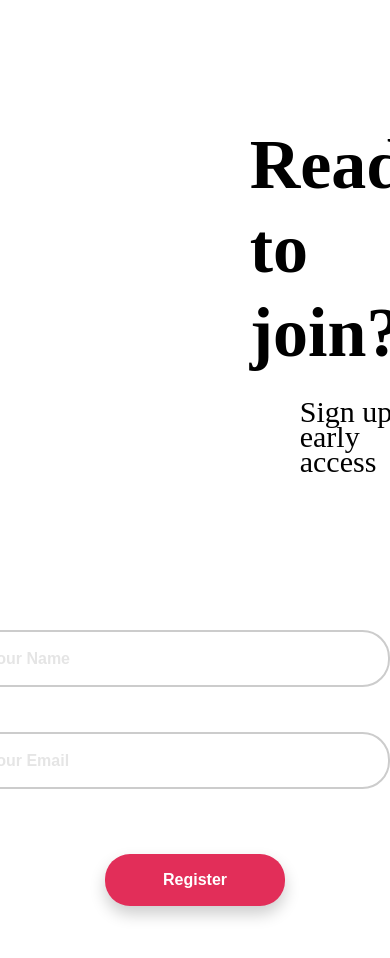
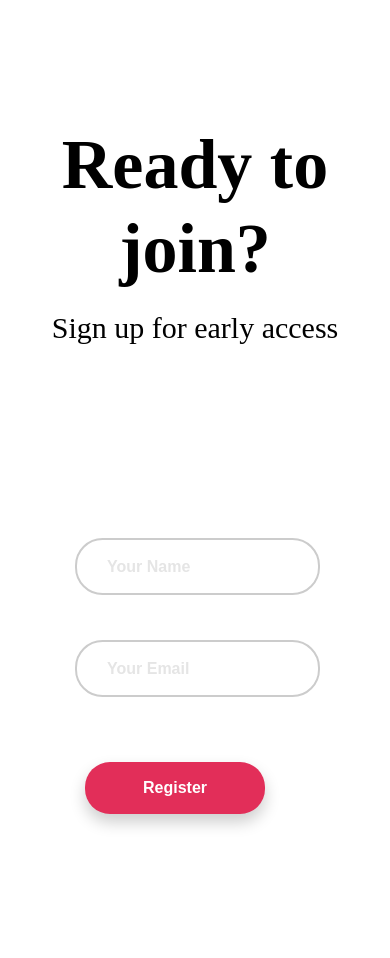
Before and after one commit to Imran122/mypay, a plain HTML site: page index.html in a window 390 px wide. Shown: the part 4720-5678 px from the top of the page. Drawn offline with Linux system fonts and the light colour scheme.

Commit message:
Fixed form

```diff
--- a/assets/css/templatemo-art-factory.css
+++ b/assets/css/templatemo-art-factory.css
@@ -1679,6 +1679,16 @@ input:-moz-placeholder { /* Firefox 18- */
     margin-right: 40px;
     margin-bottom: -180px;
   }
+  .page-content h{
+    font-size: 23px;
+    font-size: 20px;
+  }
+  .form-detail {
+    margin-left: 50px;
+  }
+  .form-detail .form-row-last {
+    margin-left: -90px;
+  }
 }
 
 .formtext{
@@ -1687,7 +1697,7 @@ input:-moz-placeholder { /* Firefox 18- */
     font-weight: bold;
 
     color: black;
-    margin-left: 300px;
+    text-align: center;
 }
 .formtext2{
     font-family: 'Montserrat';
@@ -1695,7 +1705,7 @@ input:-moz-placeholder { /* Firefox 18- */
 
     font-weight: 100;
     color: black;
-    margin-left: 350px;
+    text-align: center;
 }
 
 /* last part footer*/
```
